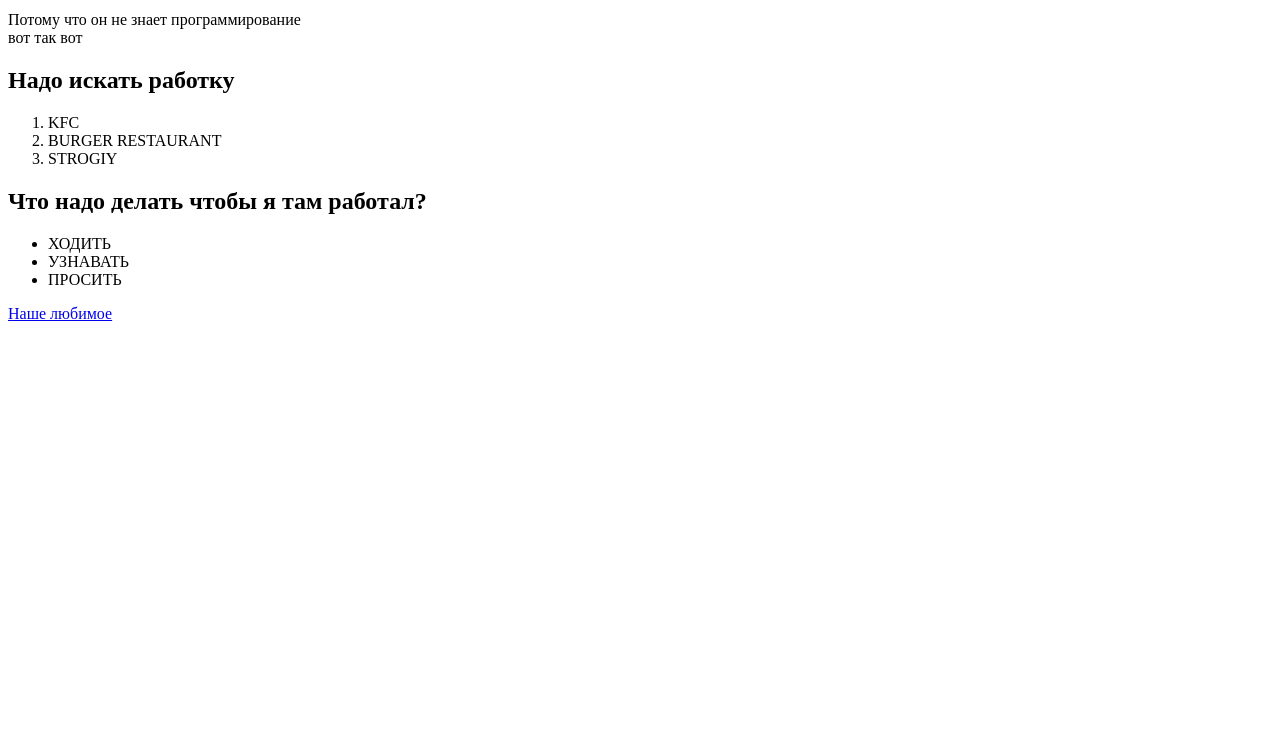
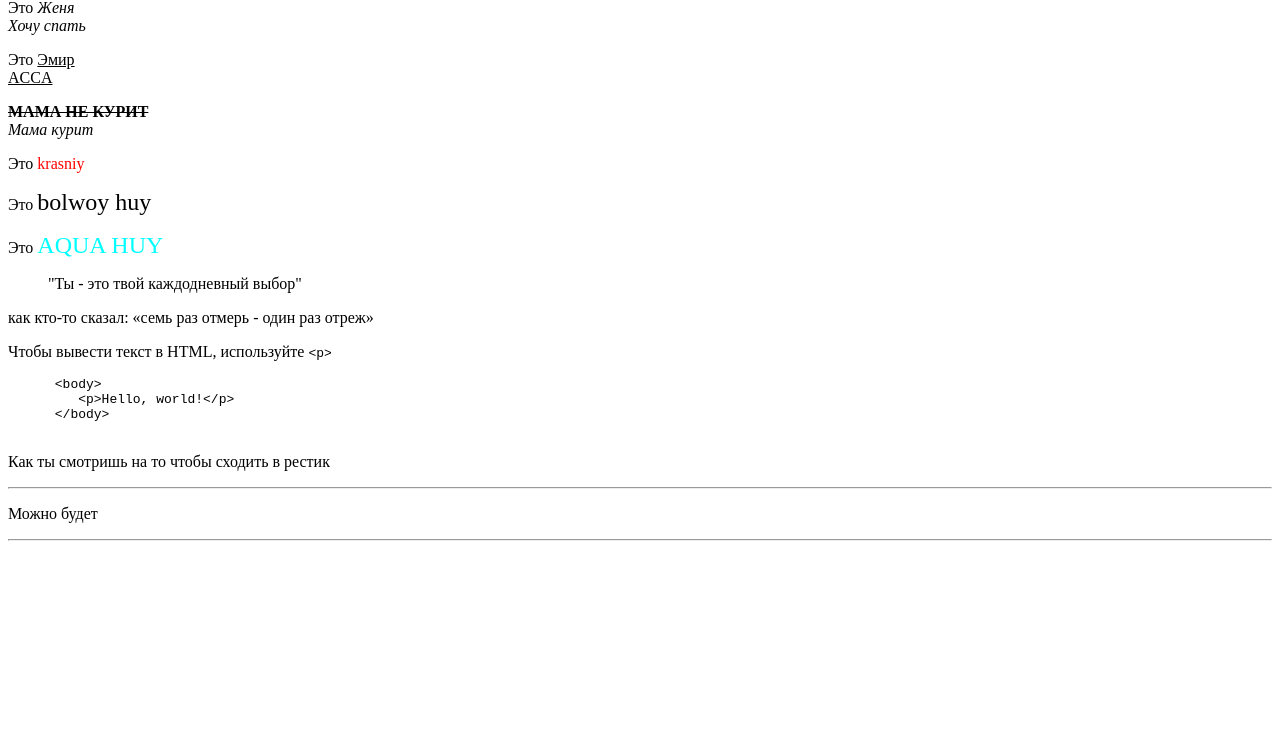
Before and after one commit to Demir2213778/Deminov, a plain HTML site: page rabota.html in a window 1280 px wide. Shown: the part 69-800 px from the top of the page. Drawn offline with Linux system fonts and the light colour scheme.

Commit message:
Add files via upload

```diff
--- a/rabota.html
+++ b/rabota.html
@@ -3,22 +3,26 @@
     <head>
         <meta charset="UTF-8">
         <meta name="viewport" content="width=device-width, initial-scale=1.0">
-        <title>Щелкнуть программирование</title>
     </head>
     <body>
-        <h1>Братик слабенький, почему?</h1>
-        <p>Потому что он не знает программирование<br>вот так вот</p>
-        <h2>Надо искать работку</h2>
-        <ol>
-            <li>KFC</li>
-            <li>BURGER RESTAURANT</li>
-            <li>STROGIY</li>
-        </ol>
-        <h2>Что надо делать чтобы я там работал?</h2>
-        <ul>
-            <li>ХОДИТЬ</li>
-            <li>УЗНАВАТЬ</li>
-            <li>ПРОСИТЬ</li>
-        </ul>
-        <a href="https://www.youtube.com/shorts/Er6xmud23TE" target="_blank">Наше любимое</a>
+        <p>Это <strong>Дэмир</strong><br><b>Нельзя оценить красоту леса, оценивая лишь одно дерево</b></p>
+        <p>Это <em>Женя</em><br><i>Хочу спать</i></p>
+        <p>Это <u>Эмир</u><br><u>ACCA</u></p>
+        <p><b><s>МАМА НЕ КУРИТ</s></b><br><i>Мама курит</i></p>
+        <p>Это <span style="color: red;">krasniy</span>
+        <p>Это <span style="font-size: 24px;">bolwoy huy</span></p>
+        <p>Это <span style="color:aqua; font-size: 24px;">AQUA HUY</span></p>
+        <blockquote>"Ты - это твой каждодневный выбор"</blockquote>
+        <p>как кто-то сказал: <q>семь раз отмерь - один раз отреж</q></p>
+        <p>Чтобы вывести текст в HTML, используйте <code>&lt;p&gt;</code></p>
+        <pre>
+      &lt;body&gt;
+         &lt;p&gt;Hello, world!&lt;/p&gt;
+      &lt;/body&gt;
+        </pre>
+        <p>Как ты смотришь на то чтобы сходить в рестик</p>
+        <hr>
+        <p>Можно будет</p>
+        <hr>
         </body>
+        </html>
```
